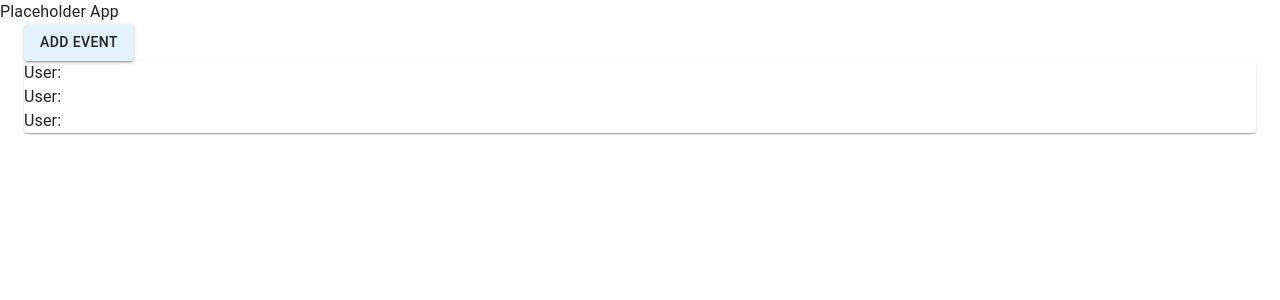
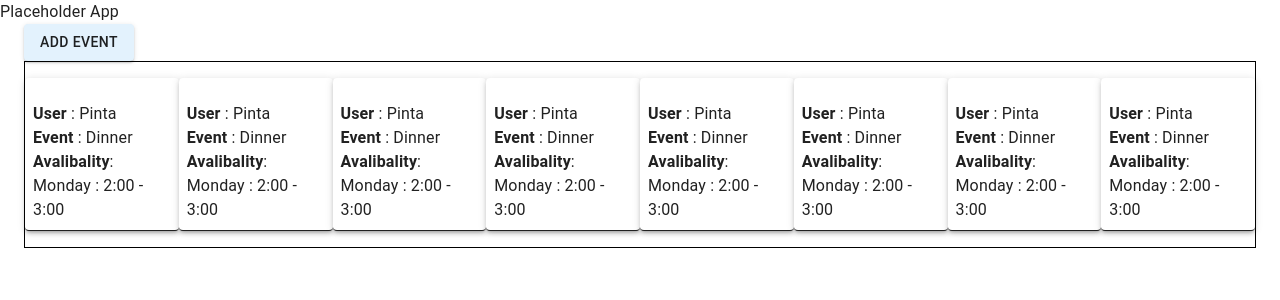
Before and after one commit to Armadillo59/schedule-hero, a React app: page / in a window 1280 px wide. Shown: the top 300 px of the page. Built offline with nearby package versions, Linux system fonts and the light colour scheme.

Commit message:
added cards

```diff
--- a/client/components/Event.jsx
+++ b/client/components/Event.jsx
@@ -1,23 +1,28 @@
 import React from "react";
 
-import { Card, Box, Typography, Button } from "@mui/material";
+import { Card, Box, Typography, cardContent ,Button, sizing } from "@mui/material";
 
 
 
-function Event(){
+function Event( {eventName, User, day, start, end}){
 
     return (
-        <Card>
-            <Typography>
-                User:
-            </Typography>
-            <Typography>
-                User:
-            </Typography>
-            <Typography>
-                User:
-            </Typography>
+        <Card sx={{ borderBottom: 1, my: '1rem', boxShadow: 3,  width: "25%", p: '.5rem'}}>
+            <cardContent>
 
+                <Typography sx={{ mt: '1rem'}}>
+                    {/* User : {} */}
+                   <strong> User </strong>: Pinta
+                </Typography>
+                <Typography>
+                    <strong>Event </strong>: Dinner
+                    {/* Event : {eventName} */}
+                </Typography>
+                <Typography>
+                <strong>Avalibality</strong>: Monday : 2:00 - 3:00
+                </Typography>
+
+            </cardContent>
         </Card>
 
     )
--- a/client/components/EventList.jsx
+++ b/client/components/EventList.jsx
@@ -1,12 +1,56 @@
 import React from 'react';
 import Event from './Event';
+import { useState, useEffect } from 'react';
+
+//Usestate
 
 function EventList() {
-  // const dummyEventList = [];
-  // for (let i = 0; i < 5; i++) dummyEventList.push(<Event key={crypto.randomUUID()}/>);
+  const { setState, updateState } = useState({})
+
+
+  useEffect(()=>{
+
+    const fetchEvent = async () =>{
+      try {
+        const response = await fetch('http://localhost:3000/')
+        const data = await response.json();
+        console.log("data from backend: ", data)
+        setState(data);
+      }catch (err){
+        console.log(` ${err}`)
+      }
+    }
+    fetchEvent();
+  }, [])
+   //[] dependancies for when it will fire again
+   //when the form is submitted, it should fire again with a delay
+
+
+
   return (
-      // {dummyEventList}
+      // <Event key={index}   />
+      <div className='cardContainer'>
+      {/* {setState.map(events=>{
+        return (
+          <div className='cardContainer'>
+            <Event eventName={events.eventName}
+            User={events.user}
+            day={events.day}
+            start={events.start}
+            end={end}
+            />
+          </div>
+        )
+      })} */}
       <Event />
+      <Event />
+      <Event />
+      <Event />
+      <Event />
+      <Event />
+      <Event />
+      <Event />
+      </div>
   );
 }
 
--- a/client/styles/styles.css
+++ b/client/styles/styles.css
@@ -0,0 +1,5 @@
+.cardContainer {
+    display: flex;
+    flex-direction: row;
+    border: 1px solid black;
+}
--- a/index.html
+++ b/index.html
@@ -4,6 +4,7 @@
   <meta charset="UTF-8">
   <meta name="viewport" content="width=device-width, initial-scale=1.0">
   <title>Schedule Hero</title>
+  <link rel="stylesheet" href="./client/styles/styles.css">
 </head>
 <body>
     <div id="root"></div>
```
